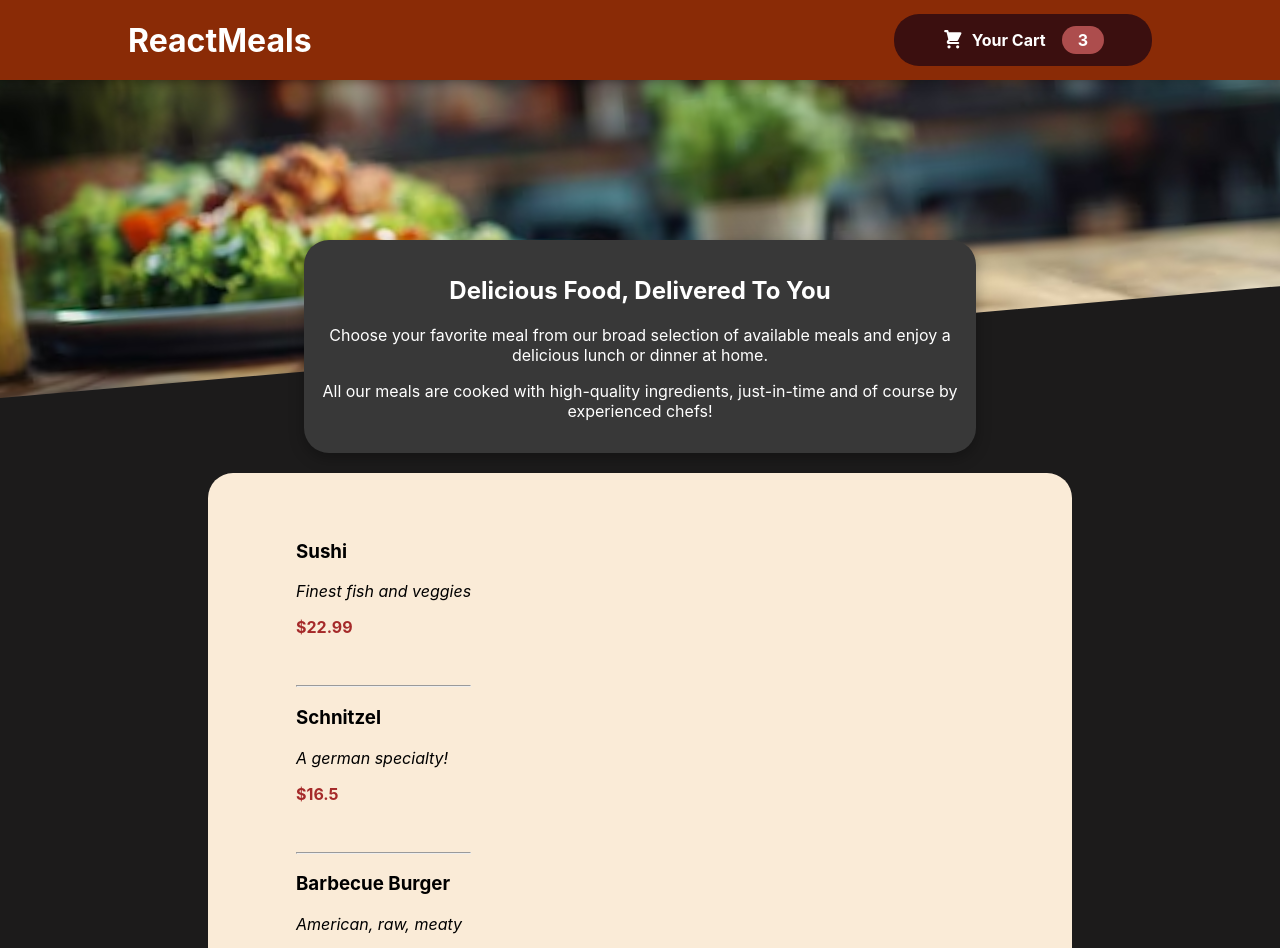
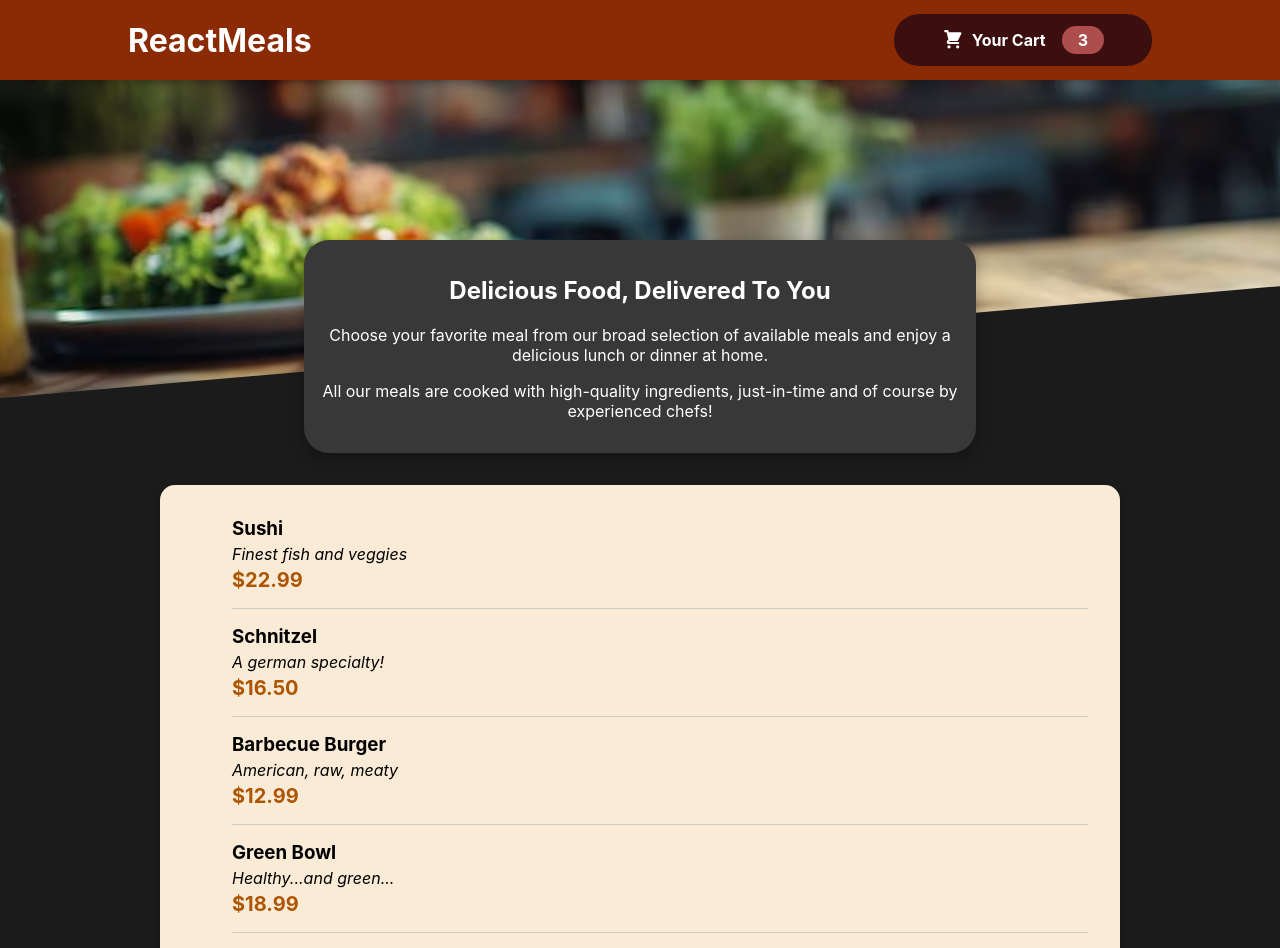
Before and after one commit to IqraMomin/Restaurant_App_New, a React (Create React App) app: page / in a window 1280 px wide. Shown: the top 948 px of the page. Built offline with nearby package versions, Linux system fonts and the light colour scheme.

Commit message:
list update

```diff
--- /dev/null
+++ b/src/components/Card/Card.css
@@ -0,0 +1,6 @@
+.card{
+background-color: antiquewhite;
+padding: 1rem;
+border-radius: 15px;
+box-shadow: 0 2px 8px rgba(0, 0, 0, 0.25);;
+}
--- /dev/null
+++ b/src/components/Card/Card.js
@@ -0,0 +1,10 @@
+import React from 'react';
+import "./Card.css";
+
+function Card(props) {
+    return (
+        <div className='card'>{props.children}</div>
+    )
+}
+
+export default Card
--- a/src/components/Meals/AvailableMeals.css
+++ b/src/components/Meals/AvailableMeals.css
@@ -1,15 +1,10 @@
-.meals-list{
-    background-color: antiquewhite;
-    width: 60%;
-    position: relative;
-    margin: auto;
-    margin-top: 20px;
-    padding: 2rem 3rem;
-    border-radius: 25px;
-    display: flex;
-    align-items: center;
+.meals{
+    max-width: 60rem;
+    width: 90%;
+    margin:2rem auto;
+    border-radius: 14px;
 }
-.meals-list li{
+.meals ul{
     list-style: none;
 
 }
--- a/src/components/Meals/AvailableMeals.js
+++ b/src/components/Meals/AvailableMeals.js
@@ -1,6 +1,7 @@
 import React from 'react';
-import MealsItem from './MealsItem';
+import MealsItem from './MealsItem/MealsItem';
 import "./AvailableMeals.css";
+import Card from "../Card/Card";
 
 const DUMMY_MEALS = [
     {
@@ -31,18 +32,19 @@ const DUMMY_MEALS = [
 
 function AvailableMeals() {
     return (
-        <div className='meals-list'>
+        <section className='meals'>
+        <Card>
             <ul>
                 {DUMMY_MEALS.map(meal=>{
                     return (
                     <div>
                     <MealsItem key={meal.id} name={meal.name} price={meal.price} id={meal.id} description={meal.description}/>
-                    <hr/>
                     </div>
                     )
                 })}
             </ul>
-        </div>
+        </Card>
+        </section>
     )
 }
 
--- a/src/components/Meals/MealsItem.css
+++ /dev/null
@@ -1,13 +0,0 @@
-.list-items {
-    margin-bottom: 3rem;
-}
-.price {
-    color: brown;
-    font: inherit;
-    font-weight: bold;
-}
-
-.description {
-    font-style: italic;
-
-}
--- a/src/components/Meals/MealsItem.js
+++ /dev/null
@@ -1,14 +0,0 @@
-import React from 'react';
-import "./MealsItem.css";
-
-function MealsItem(props) {
-    return (
-        <li className='list-items'>
-            <h3 className='name'>{props.name}</h3>
-            <p className='description'>{props.description}</p>
-            <h3 className='price'>${props.price}</h3>
-        </li>
-    )
-}
-
-export default MealsItem
--- /dev/null
+++ b/src/components/Meals/MealsItem/MealsItem.css
@@ -0,0 +1,21 @@
+.list-items {
+    display: flex;
+    justify-content: space-between;
+    margin: 1rem;
+    padding-bottom: 1rem;
+    border-bottom: 1px solid #ccc;
+}
+.list-items h3 {
+    margin: 0 0 0.25rem 0;
+  }
+
+  .description {
+    font-style: italic;
+  }
+
+  .price {
+    margin-top: 0.25rem;
+    font-weight: bold;
+    color: #ad5502;
+    font-size: 1.25rem;
+  }
--- /dev/null
+++ b/src/components/Meals/MealsItem/MealsItem.js
@@ -0,0 +1,20 @@
+import React from 'react';
+import "./MealsItem.css";
+
+function MealsItem(props) {
+    const price = `$${props.price.toFixed(2)}`;
+    return (
+        <li className='list-items'>
+            <div>
+            <h3 className='name'>{props.name}</h3>
+           <div className='description'>{props.description}</div>
+           <div className='price'>{price}</div>
+            </div>
+            <div>
+
+            </div>
+        </li>
+    )
+}
+
+export default MealsItem
--- a/src/components/Meals/MealsSummary.css
+++ b/src/components/Meals/MealsSummary.css
@@ -1,4 +1,4 @@
-.meals{
+.meals-summary{
     background-color: #383838;
     width: 50%;
     max-width: 65rem;
--- a/src/components/Meals/MealsSummary.js
+++ b/src/components/Meals/MealsSummary.js
@@ -3,7 +3,7 @@ import "./MealsSummary.css"
 
 function MealsSummary() {
     return (
-        <section className='meals'>
+        <section className='meals-summary'>
             <h2>Delicious Food, Delivered To You</h2>
             <p>
                 Choose your favorite meal from our broad selection of available meals
```
